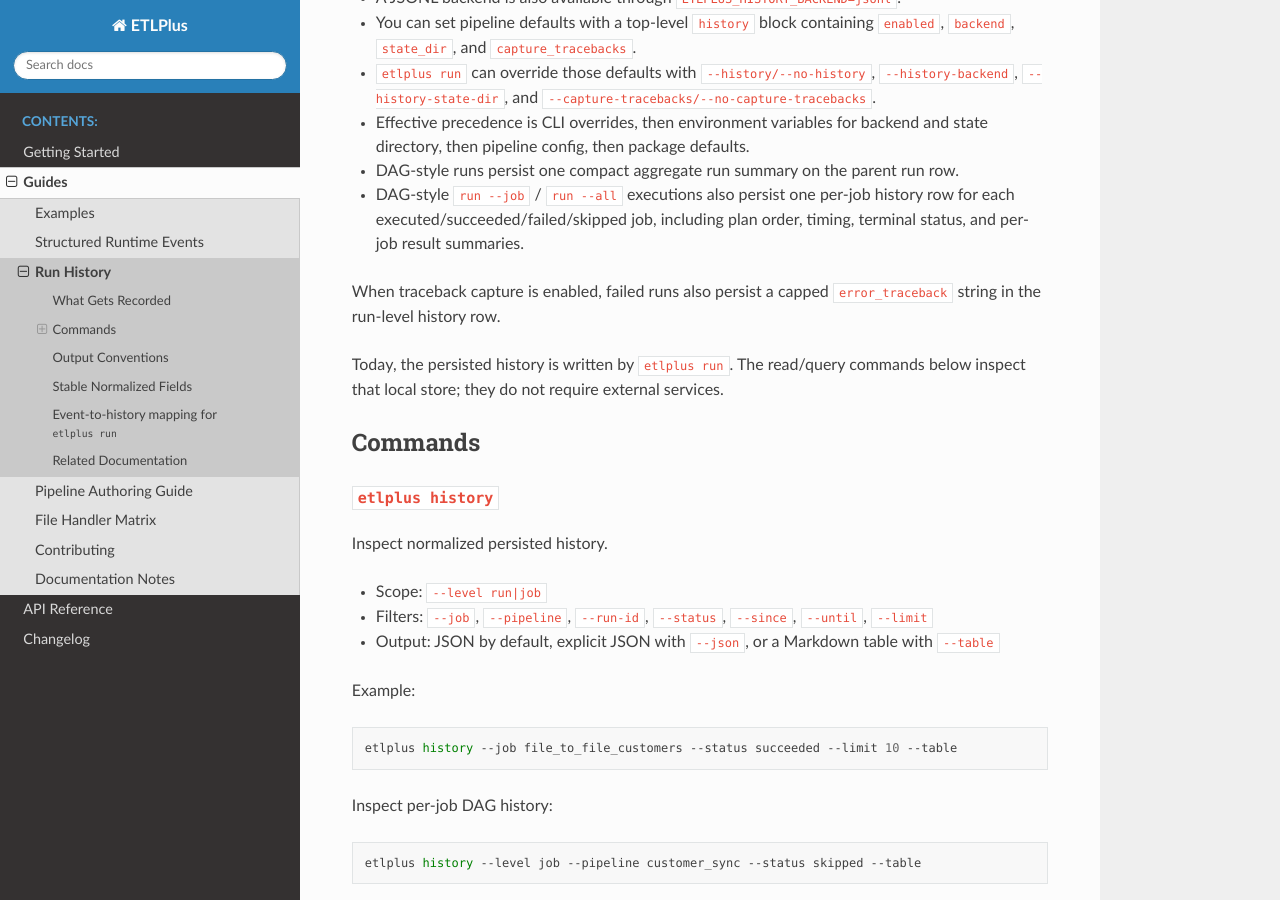
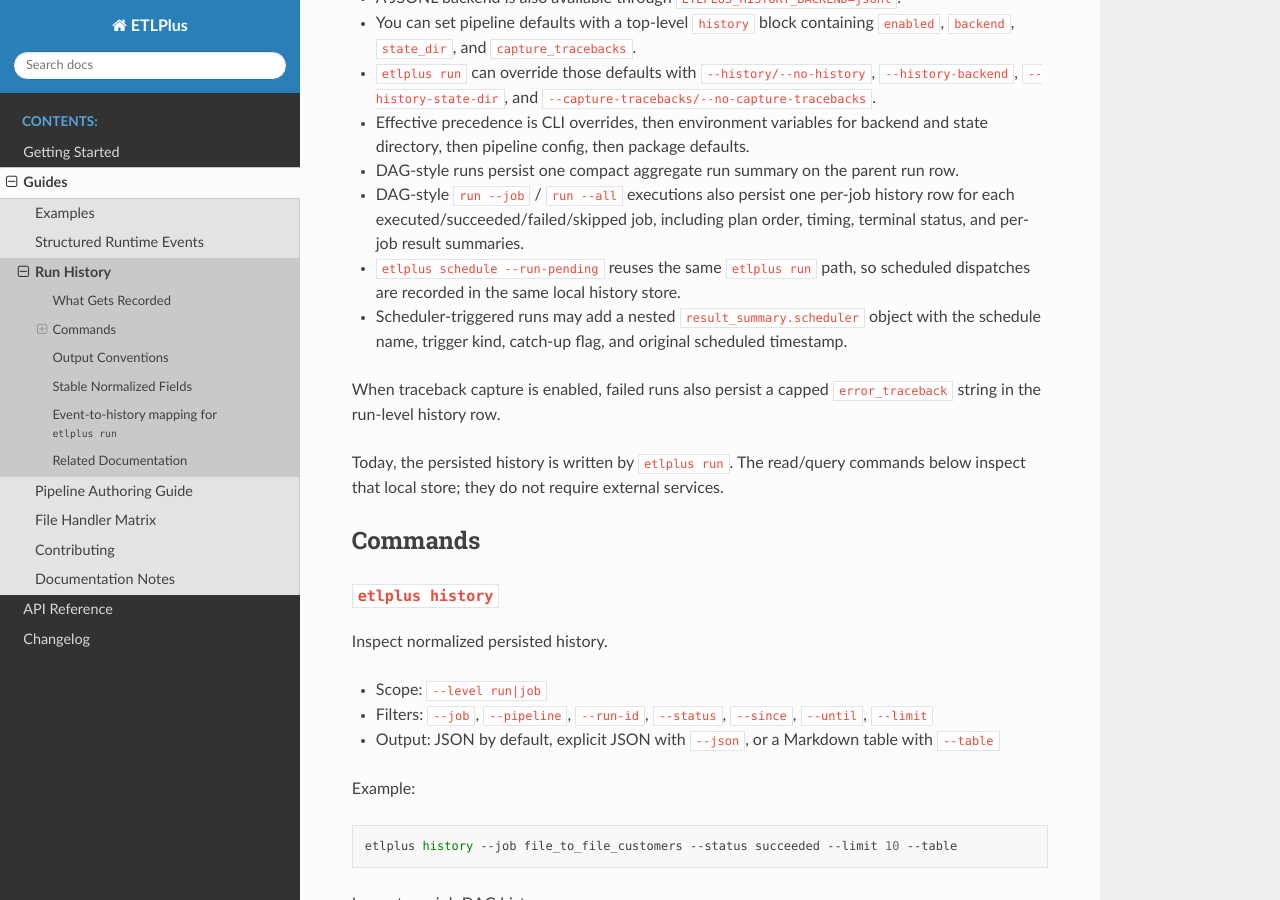
Before and after one commit to Dagitali/ETLPlus, a Sphinx documentation site: the page built from docs/source/guides/run-history.md, in a window 1280 px wide and 900 px high, scrolled down 670 px. Built offline with Sphinx 7.4.7 and the Read the Docs theme 3.1.0, drawn with Linux system fonts in a browser that asks for light colours; some of the changed text lies outside the part shown.

Commit message:
docs(readthedocs): Update run-history.md

```diff
--- a/docs/source/guides/run-history.md
+++ b/docs/source/guides/run-history.md
@@ -32,6 +32,10 @@ read/query commands in the CLI.
 - DAG-style `run --job` / `run --all` executions also persist one per-job history row for each
   executed/succeeded/failed/skipped job, including plan order, timing, terminal status, and
   per-job result summaries.
+- `etlplus schedule --run-pending` reuses the same `etlplus run` path, so scheduled dispatches are
+  recorded in the same local history store.
+- Scheduler-triggered runs may add a nested `result_summary.scheduler` object with the schedule
+  name, trigger kind, catch-up flag, and original scheduled timestamp.
 
 When traceback capture is enabled, failed runs also persist a capped `error_traceback` string in the
 run-level history row.
@@ -130,6 +134,8 @@ etlplus report --level job --group-by pipeline --since 2026-03-01T00:00:00Z --ta
   `result_summary` keys may grow additively over time for richer DAG summaries. DAG-aware run-level
   summaries stay compact and aggregate-oriented; detailed per-job execution data is available
   through `--level job`.
+- Scheduler metadata is additive-only; scheduled runs still use the same top-level run and job
+  shapes as manual `etlplus run` invocations.
 
 ## Stable Normalized Fields
 
```
Also changed, not shown: other parts of docs/source/guides/run-history.md (+1 -0 lines).
